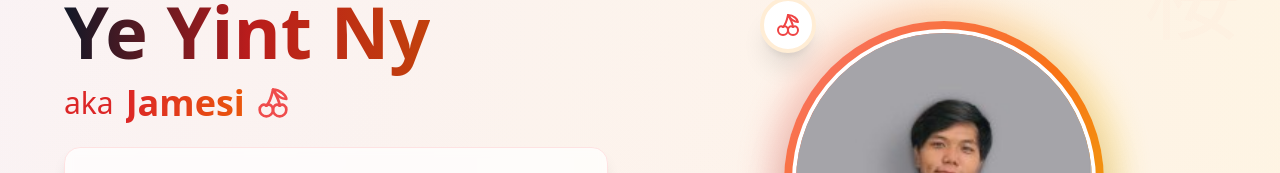
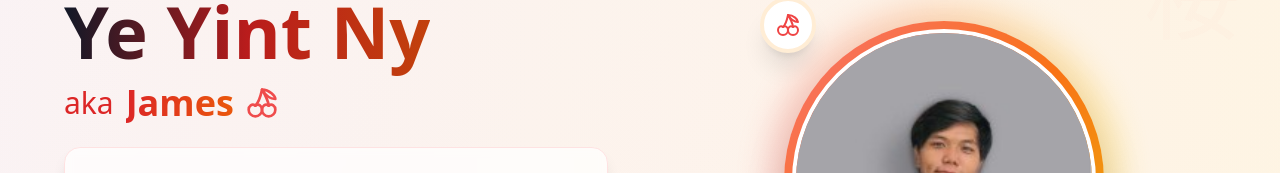
Before and after one commit to pyaesoanphyo/yeyintnyi, a React (Vite) app: page / in a window 1280 px wide. Shown: the part 133-306 px from the top of the page. Built offline with nearby package versions, Linux system fonts and the light colour scheme.

Commit message:
Change nickname
Update the nickname "Jamesi" to "James".

```diff
--- a/src/pages/Index.tsx
+++ b/src/pages/Index.tsx
@@ -1,4 +1,3 @@
-
 import { Mail, MapPin, GraduationCap, TrendingUp, Languages, Calculator, Brain, Briefcase, Users, BookOpen, Cherry } from "lucide-react";
 import { Button } from "@/components/ui/button";
 import { Card, CardContent } from "@/components/ui/card";
@@ -82,7 +81,7 @@ const Index = () => {
                 <div className="flex items-center justify-center lg:justify-start gap-3 mb-4">
                   <span className="text-2xl lg:text-3xl text-red-600 font-light">aka</span>
                   <span className="text-3xl lg:text-4xl font-semibold bg-gradient-to-r from-red-600 to-orange-600 bg-clip-text text-transparent">
-                    Jamesi
+                    James
                   </span>
                   <Cherry className="w-8 h-8 text-red-500 animate-pulse" />
                 </div>
@@ -308,7 +307,7 @@ const Index = () => {
           <div className="flex items-center justify-center gap-3 mb-4">
             <Cherry className="w-6 h-6 text-red-500" />
             <span className="text-xl font-semibold bg-gradient-to-r from-red-400 to-orange-400 bg-clip-text text-transparent">
-              Ye Yint Ny (Jamesi)
+              Ye Yint Ny (James)
             </span>
             <Cherry className="w-6 h-6 text-red-500" />
           </div>
```
